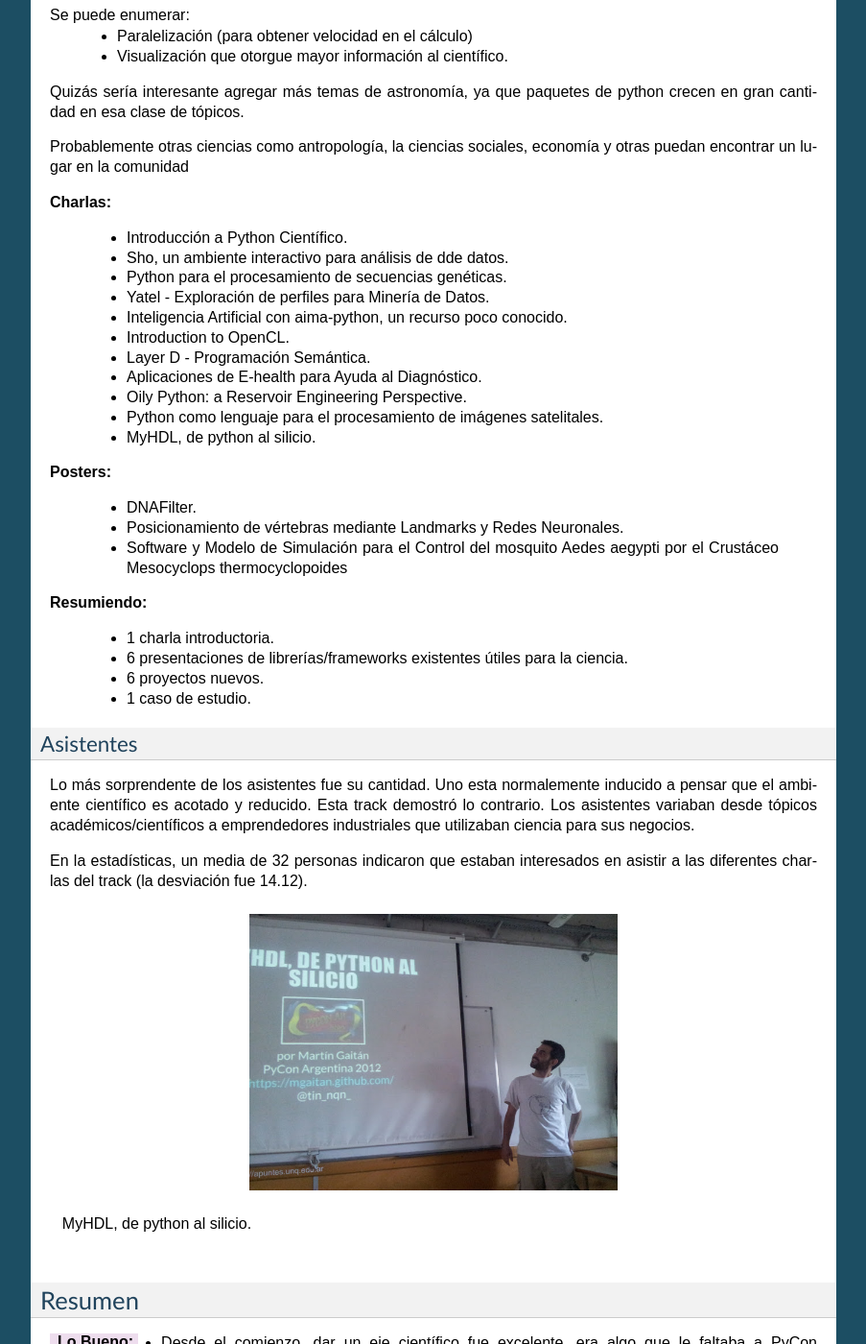
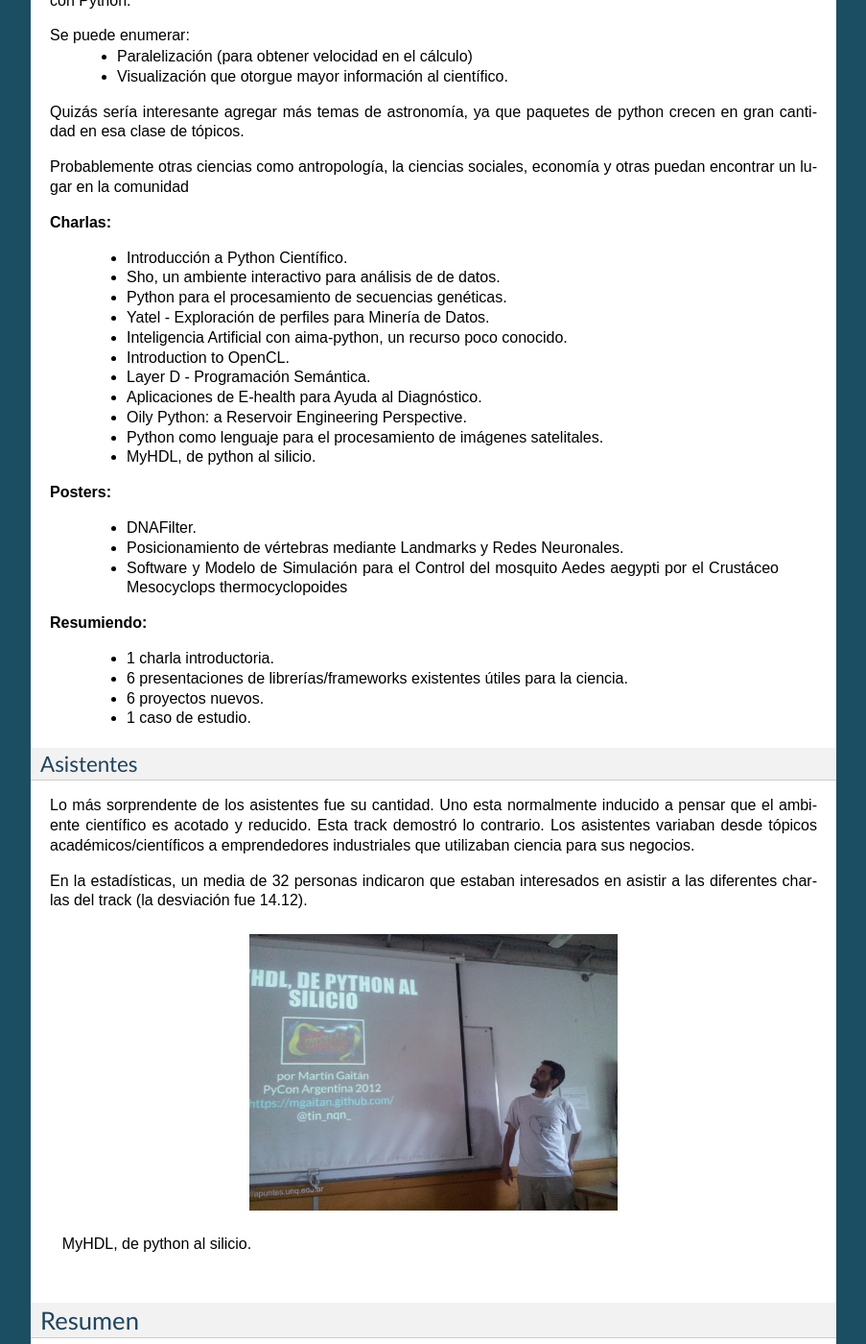
Before and after one commit to leliel12/pyconar20012_postmortem, a Sphinx documentation site: the page built from postmortem/source/ciencia.rst, in a window 1280 px wide and 1400 px high, scrolled down 1031 px. Shown: the whole window at 96% size, without its empty margins (198-1101 px from the left). Built offline with Sphinx 7.4.7, drawn with Linux system fonts in a browser that asks for light colours; some of the changed text lies outside the part shown.

```diff
--- a/postmortem/source/agenda.rst
+++ b/postmortem/source/agenda.rst
@@ -93,7 +93,7 @@ Este año, intentando seguir el ejemplo de PyCon US, se propuso un
 con mesas redondas para charlar sobre las diferentes problemáticas y temas
 locales.
 
-No solo no hubo quorum (que puede ser entendible por la epoca del año y otras
+No solo no hubo quórum (que puede ser entendible por la época del año y otras
 cuestiones organizativas), sino que no hubo ni siquiera un panel propuesto
 como actividad para la conferencia principal.
 
--- a/postmortem/source/becas.rst
+++ b/postmortem/source/becas.rst
@@ -18,7 +18,7 @@ dinero, las becas se orientan a minimizar esta barrera.
 
 El procedimiento es el de siempre, se determina un período donde se
 pueden pedir las becas, y luego la organización evalúa qué porcentajes
-de lo pedido se ofrece.En esta ocasión, incluso, se abrió un segundo
+de lo pedido se ofrece. En esta ocasión, incluso, se abrió un segundo
 período posterior porque había un remanente de presupuesto que todavía
 se podía asignar a este fin.
 
--- a/postmortem/source/ciencia.rst
+++ b/postmortem/source/ciencia.rst
@@ -57,7 +57,7 @@ y otras puedan encontrar un lugar en la comunidad
 **Charlas:**
 
     - Introducción a Python Científico.
-    - Sho, un ambiente interactivo para análisis de dde datos.
+    - Sho, un ambiente interactivo para análisis de de datos.
     - Python para el procesamiento de secuencias genéticas.
     - Yatel - Exploración de perfiles para Minería de Datos.
     - Inteligencia Artificial con aima-python, un recurso poco conocido.
@@ -87,7 +87,7 @@ y otras puedan encontrar un lugar en la comunidad
 Asistentes
 ==========
 
-Lo más sorprendente de los asistentes fue su cantidad. Uno esta normalemente
+Lo más sorprendente de los asistentes fue su cantidad. Uno esta normalmente
 inducido a pensar que el ambiente científico es acotado y reducido. Esta track
 demostró lo contrario. Los asistentes variaban desde tópicos
 académicos/científicos a emprendedores industriales que utilizaban ciencia para
```
Also changed, not shown: other parts of postmortem/source/ciencia.rst (+1 -1 lines), postmortem/source/frente_ondemand.rst (+5 -5 lines), postmortem/source/about.rst (line endings or trailing spaces).
